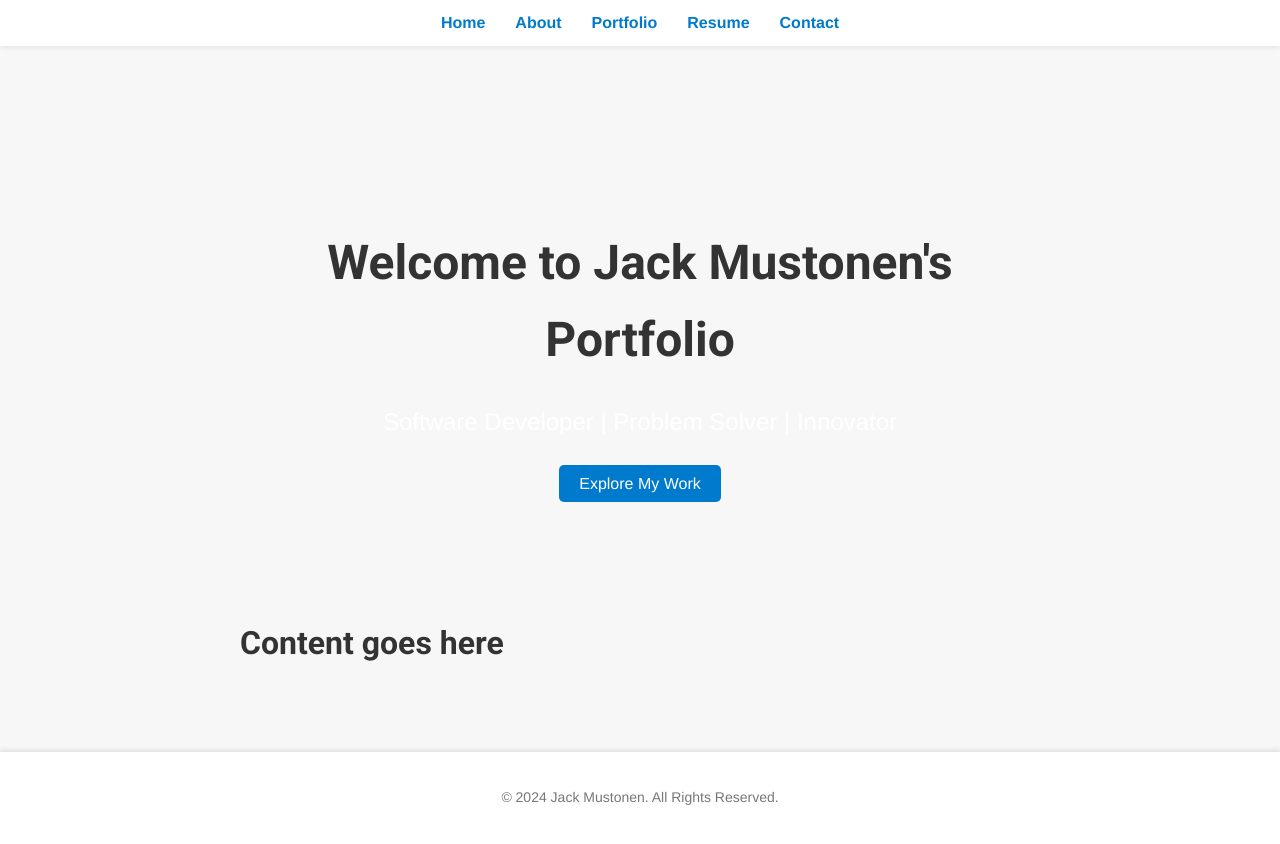
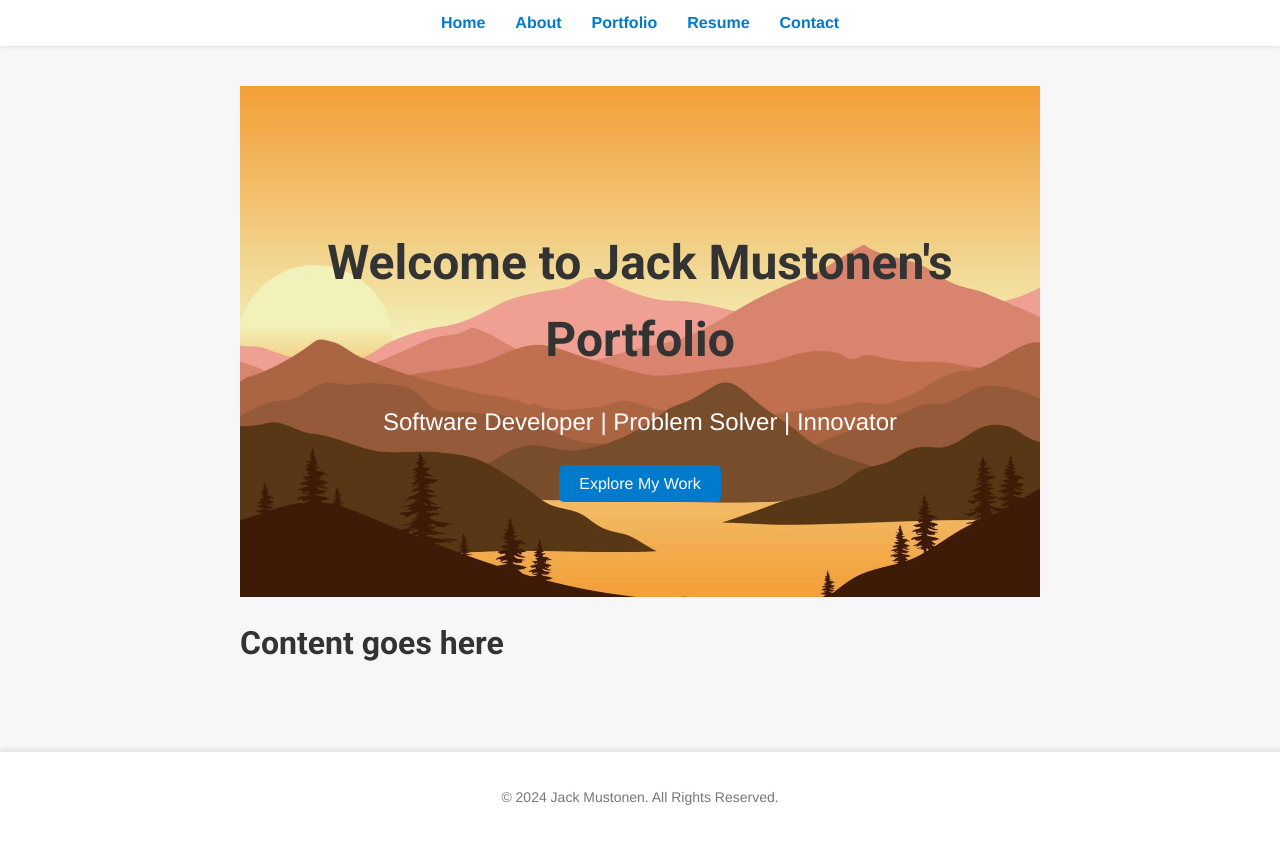
Before and after one commit to APinchofPepper/jackmustonen.com, a Jekyll site: the page built from index.md, in a window 1280 px wide. Shown: the top 844 px of the page. Built offline with Jekyll 4.4.1, drawn with Linux system fonts in a browser that asks for light colours.

Commit message:
Update styles.css

```diff
--- a/assets/css/styles.css
+++ b/assets/css/styles.css
@@ -1,7 +1,7 @@
 
 /* Hero Section */
 .hero {
-    bbackground-image: url('{{ site.baseurl }}/assets/images/back-pic3.JPG');
+    background-image: url('https://apinchofpepper.github.io/jackmustonen.com/assets/images/back-pic3.JPG');
     background-size: cover; /* Ensures the image covers the entire background */
     background-position: center; /* Centers the image within the hero section */
     background-repeat: no-repeat; /* Prevents the image from repeating */
```
